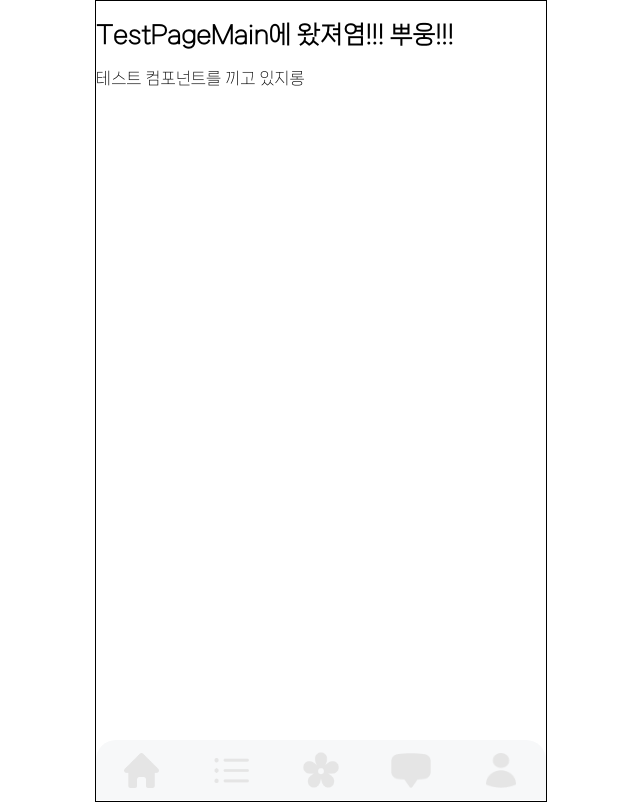
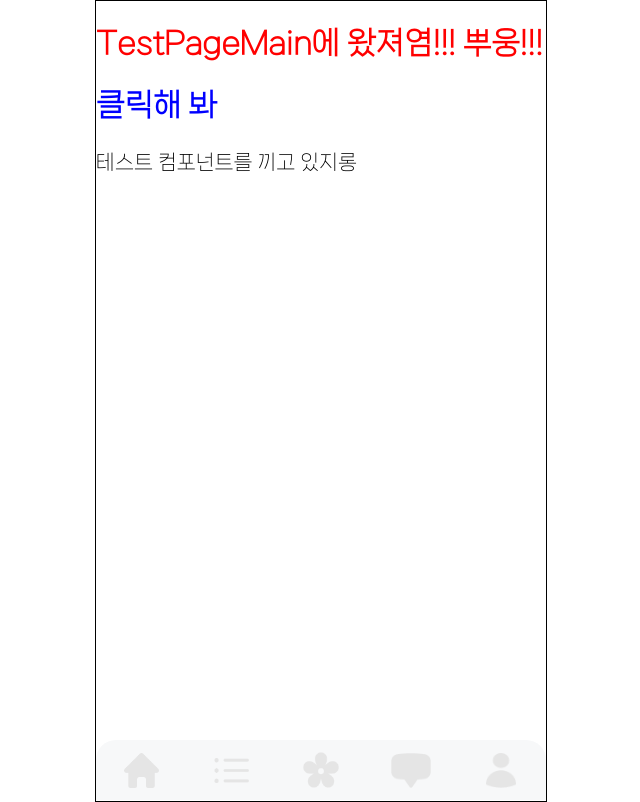
Before and after one commit to Devwooki/Flowerly, a Next.js app in the folder Frontend/: page /testpage in a window 1280 px wide. Shown: the whole page, without its empty margins (319-959 px from the left). Built offline with nearby package versions, Linux system fonts and the light colour scheme.

Commit message:
feat: 메인페이지 만드는중

```diff
--- a/Frontend/src/pages/index.tsx
+++ b/Frontend/src/pages/index.tsx
@@ -49,7 +49,8 @@ export default function Home() {
   return (
     <div className={style.home}>
       <div className={style.mainHeader}>
-        <div className={style.header}>플리의 추천</div>
+        <div className={style.header}>플리로고</div>
+        <div className={style.title}>플리가 추천하는</div>
         <div className={style.title}>가을의 꽃을 만나보세요</div>
       </div>
       <div className={style.bannerImg}>
--- a/Frontend/src/pages/testpage/index.tsx
+++ b/Frontend/src/pages/testpage/index.tsx
@@ -1,10 +1,21 @@
 import TestCompo from "@components/TestCompo";
-import React from "react";
+import React, { useState } from "react";
+import style from "./testpage.module.css";
+const TestPageMain = () => {
+  const [set, getSet] = useState(false);
 
-const TestPageMain = () => {
+  const chmod = () => {
+    getSet((prevSet) => !prevSet);
+  };
+
   return (
-    <div>
-      <h2>TestPageMain에 왔져염!!! 뿌웅!!!</h2>
+    <div className={style.common}>
+      <h2 className={set ? `${style.blue}` : style.red} onClick={() => chmod()}>
+        TestPageMain에 왔져염!!! 뿌웅!!!
+      </h2>
+      <h2 className={set ? style.red : style.blue} onClick={() => chmod()}>
+        클릭해 봐
+      </h2>
       <TestCompo />
     </div>
   );
--- /dev/null
+++ b/Frontend/src/pages/testpage/testpage.module.css
@@ -0,0 +1,10 @@
+.blue {
+  color: blue;
+}
+.red {
+  color: red;
+}
+
+.common {
+  font-size: 20px;
+}
```
